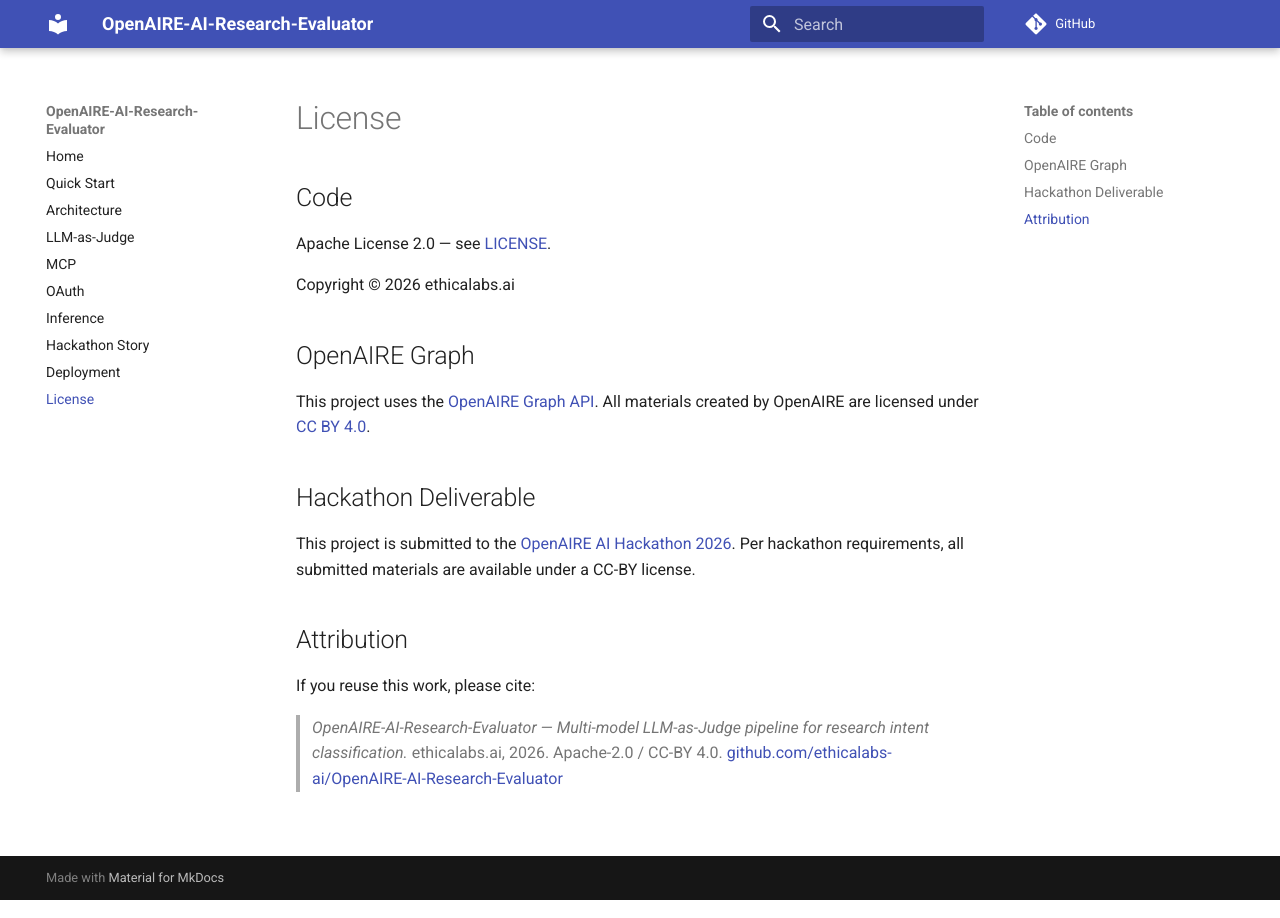
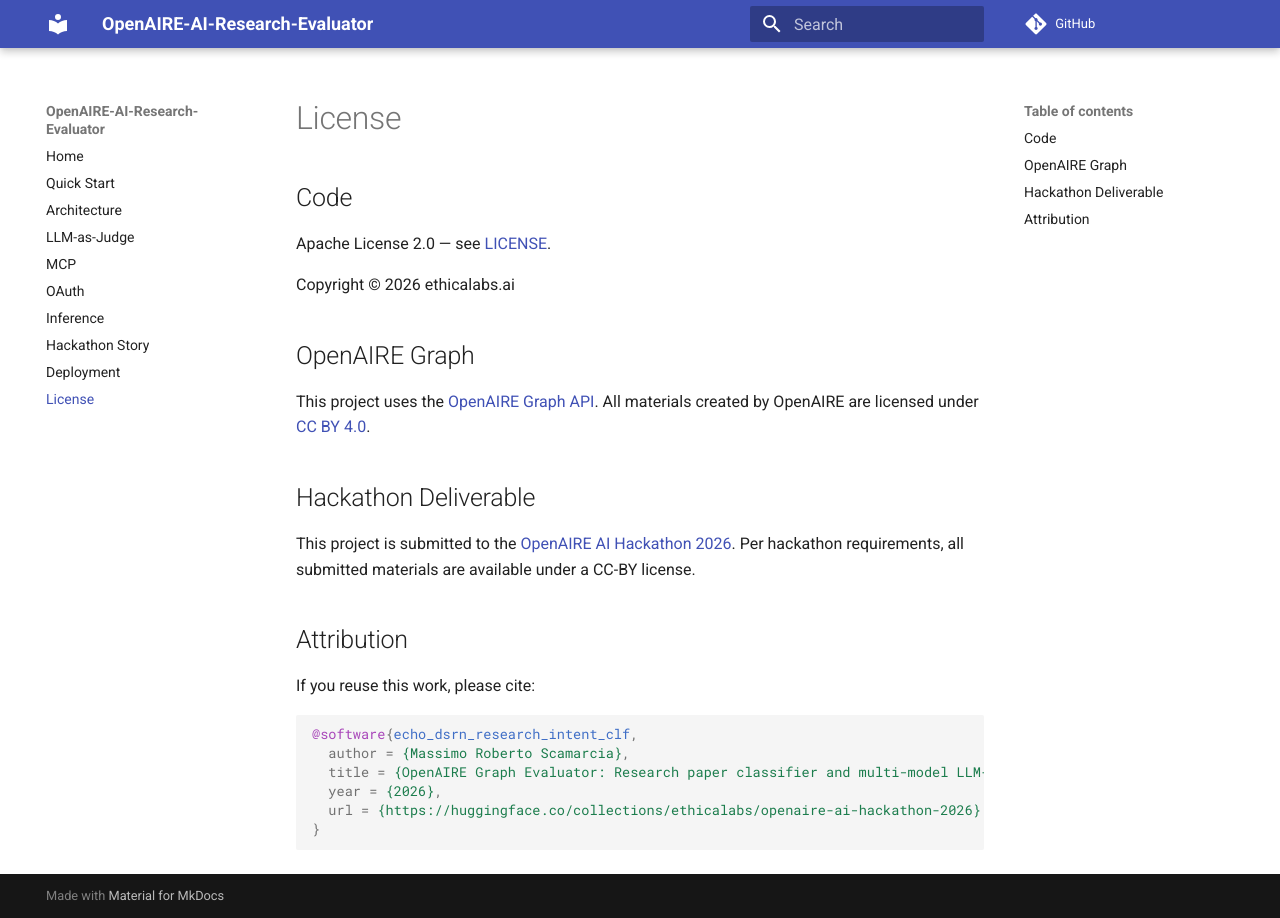
Before and after one commit to ethicalabs-ai/OpenAIRE-AI-Research-Evaluator, an MkDocs documentation site: the page built from docs/license.md, in a window 1280 px wide. Built offline with MkDocs 1.6.1 and Material for MkDocs 9.7.7, drawn with Linux system fonts in a browser that asks for light colours; comment, search, counter and statistics services are not loaded.

Commit message:
docs(license): update citation to BibTeX entry for the hackathon collection

````diff
--- a/docs/license.md
+++ b/docs/license.md
@@ -18,6 +18,11 @@ This project is submitted to the [OpenAIRE AI Hackathon 2026](https://innovation
 
 If you reuse this work, please cite:
 
-> _OpenAIRE-AI-Research-Evaluator — Multi-model LLM-as-Judge pipeline for research intent classification._
-> ethicalabs.ai, 2026. Apache-2.0 / CC-BY 4.0.
-> [github.com/ethicalabs-ai/OpenAIRE-AI-Research-Evaluator](https://github.com/ethicalabs-ai/OpenAIRE-AI-Research-Evaluator)
+```bibtex
+@software{echo_dsrn_research_intent_clf,
+  author = {Massimo Roberto Scamarcia},
+  title = {OpenAIRE Graph Evaluator: Research paper classifier and multi-model LLM-as-Judge pipeline},
+  year = {2026},
+  url = {https://huggingface.co/collections/ethicalabs/openaire-ai-hackathon-2026}
+}
+```
````
